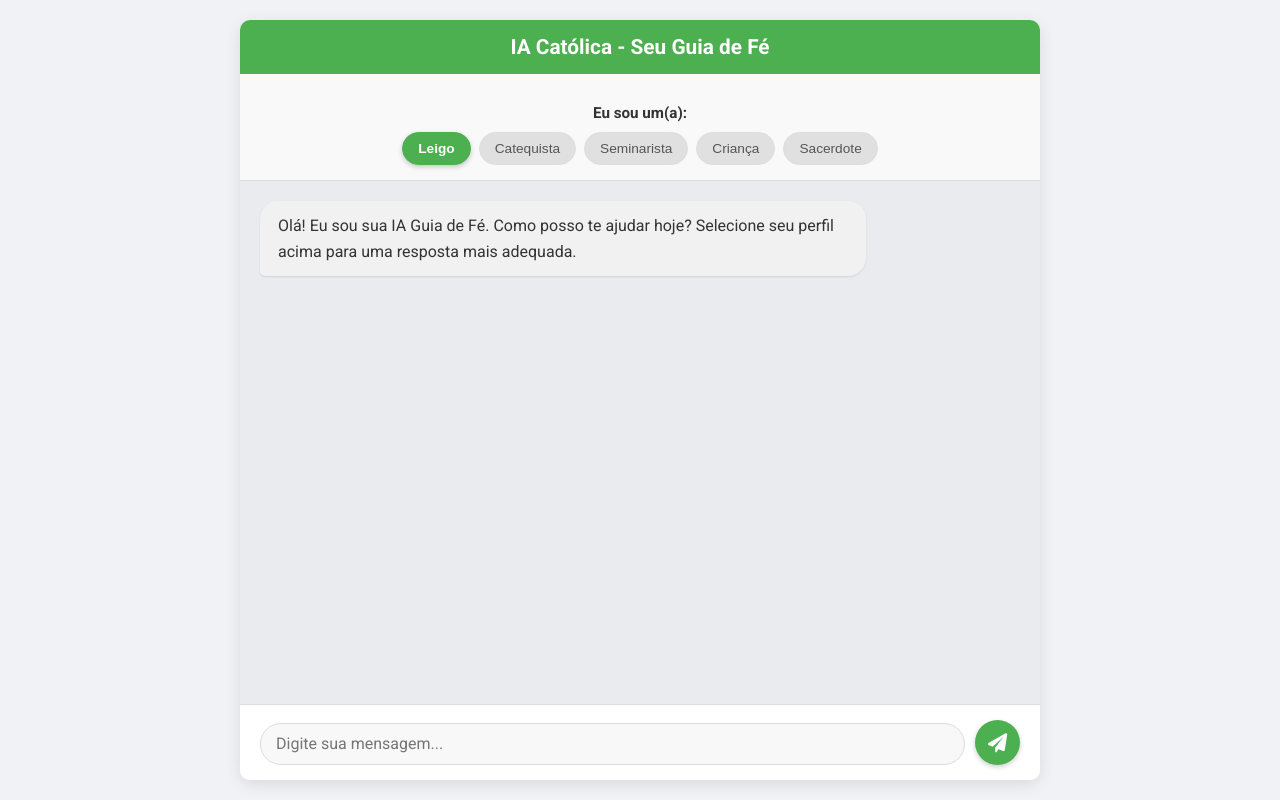
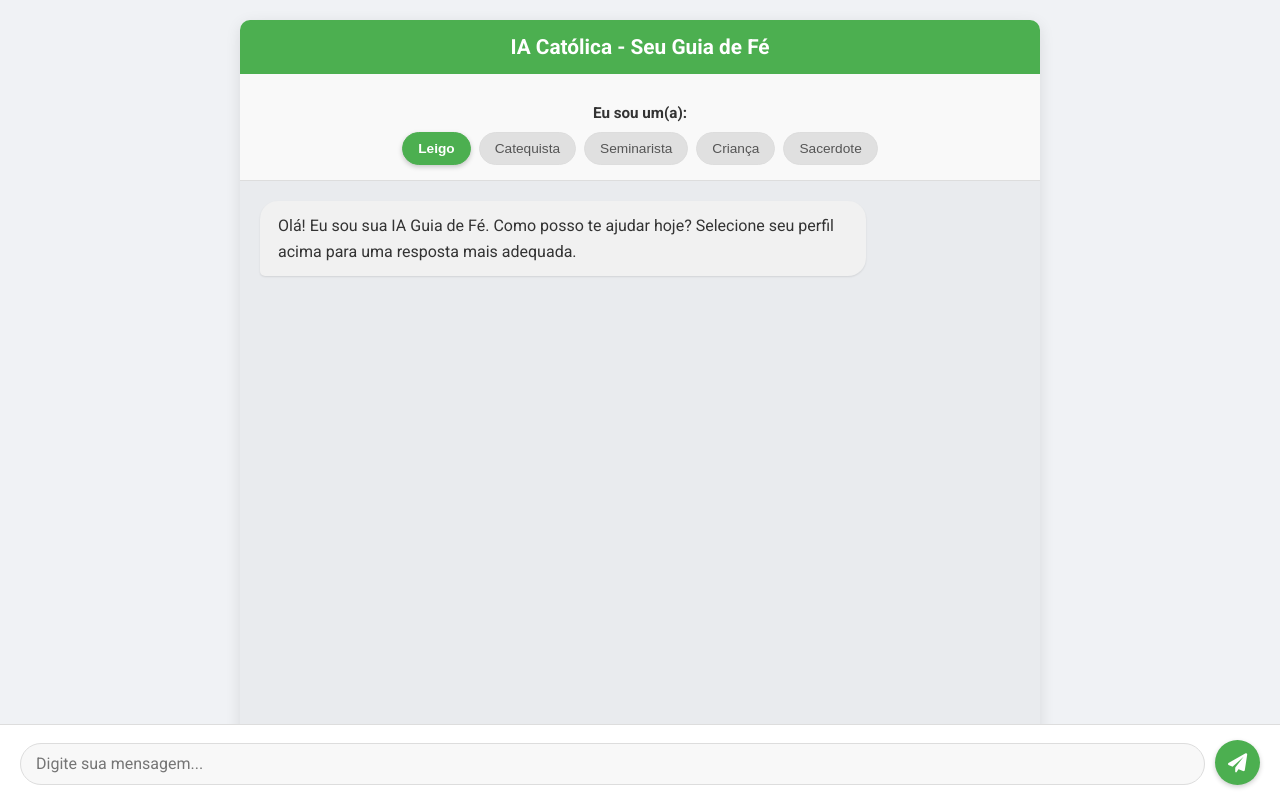
Before and after one commit to Dev-MJBS/catolIA, a Flask app: page / in a window 1280 px wide. Run offline with Flask 3, Linux system fonts and the light colour scheme.

Commit message:
Ajuste de layout para Safari/iPhone: input fixo e padding nas mensagens

```diff
--- a/templates/index.html
+++ b/templates/index.html
@@ -21,6 +21,7 @@
             --profile-bg: #f9f9f9;
             --profile-btn-bg: #e0e0e0;
             --profile-btn-color: #555;
+            --input-area-height: 85px; /* Altura aproximada da área de input + padding */
         }
 
         body {
@@ -111,6 +112,8 @@
             overflow-y: auto;
             background-color: var(--background-dark);
             -webkit-overflow-scrolling: touch;
+            /* NOVO: Padding extra na parte inferior para a barra de URL/input */
+            padding-bottom: var(--input-area-height);
         }
 
         .message {
@@ -183,7 +186,6 @@
             40% { transform: translateY(-5px); }
         }
 
-
         .chat-input-area {
             flex-shrink: 0;
             padding: 15px 20px;
@@ -191,6 +193,15 @@
             border-top: 1px solid var(--border-color);
             display: flex;
             align-items: flex-end;
+            /* NOVO: Posição fixa na parte inferior */
+            position: fixed;
+            bottom: 0;
+            left: 0;
+            width: 100%;
+            box-sizing: border-box; /* Garante que padding e borda não aumentem a largura total */
+            z-index: 1000; /* Garante que fique por cima de outros elementos */
+            /* Ajuste para mobile em geral, para garantir que não fique "colado" */
+            padding-bottom: calc(15px + env(safe-area-inset-bottom));
         }
 
         .chat-input-area .textarea-wrapper {
```
